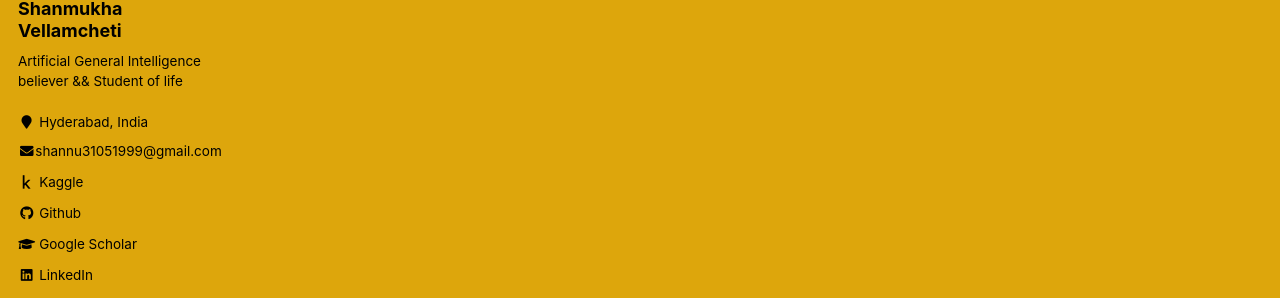
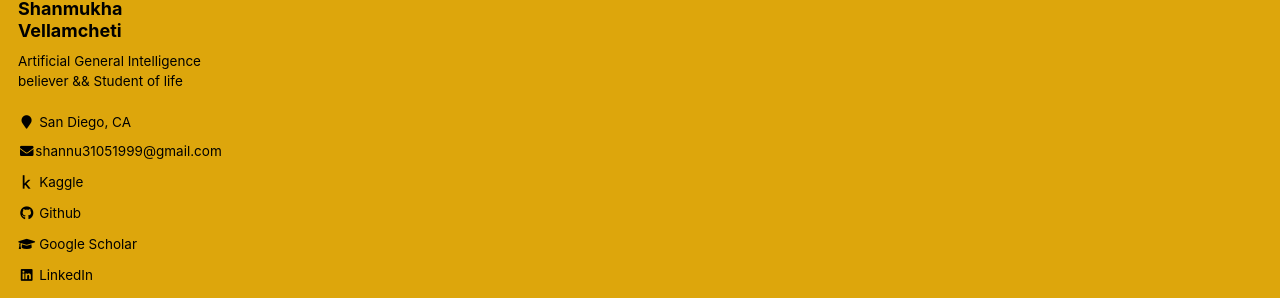
Before and after one commit to shanmukha-MaiL/shanmukha-MaiL.github.io, a Jekyll site: the page built from _pages/teaching.html, in a window 1280 px wide. Shown: the part 381-679 px from the top of the page. Built offline with Jekyll 4.4.1, drawn with Linux system fonts in a browser that asks for light colours.

Commit message:
added ucsd email and san diego as location

```diff
--- a/_config.yml
+++ b/_config.yml
@@ -83,11 +83,11 @@ author:
   name             : "Shanmukha Vellamcheti"
   avatar           : "profile.jpg"
   bio              : "Artificial General Intelligence believer && Student of life"
-  location         : "Hyderabad, India"
+  location         : "San Diego, CA"
   employer         :
   pubmed           :
   googlescholar    : "https://scholar.google.com/citations?hl=en&user=aS5agoMAAAAJ"
-  email            : "shannu31051999@gmail.com"
+  email            : "shanmukha@ucsd.edu, shannu31051999@gmail.com"
   kaggle           : "https://www.kaggle.com/shanmukhamail/"
   researchgate     :  # example: "https://www.researchgate.net/profile/yourprofile"
   uri              :
@@ -95,7 +95,7 @@ author:
   codepen          :
   dribbble         :
   flickr           :
-  facebook         : "https://www.facebook.com/shannuben10"
+  facebook         : "https://www.facebook.com/shanmukhaMaiL"
   foursquare       :
   github           : "shanmukha-MaiL"
   google_plus      :
```
